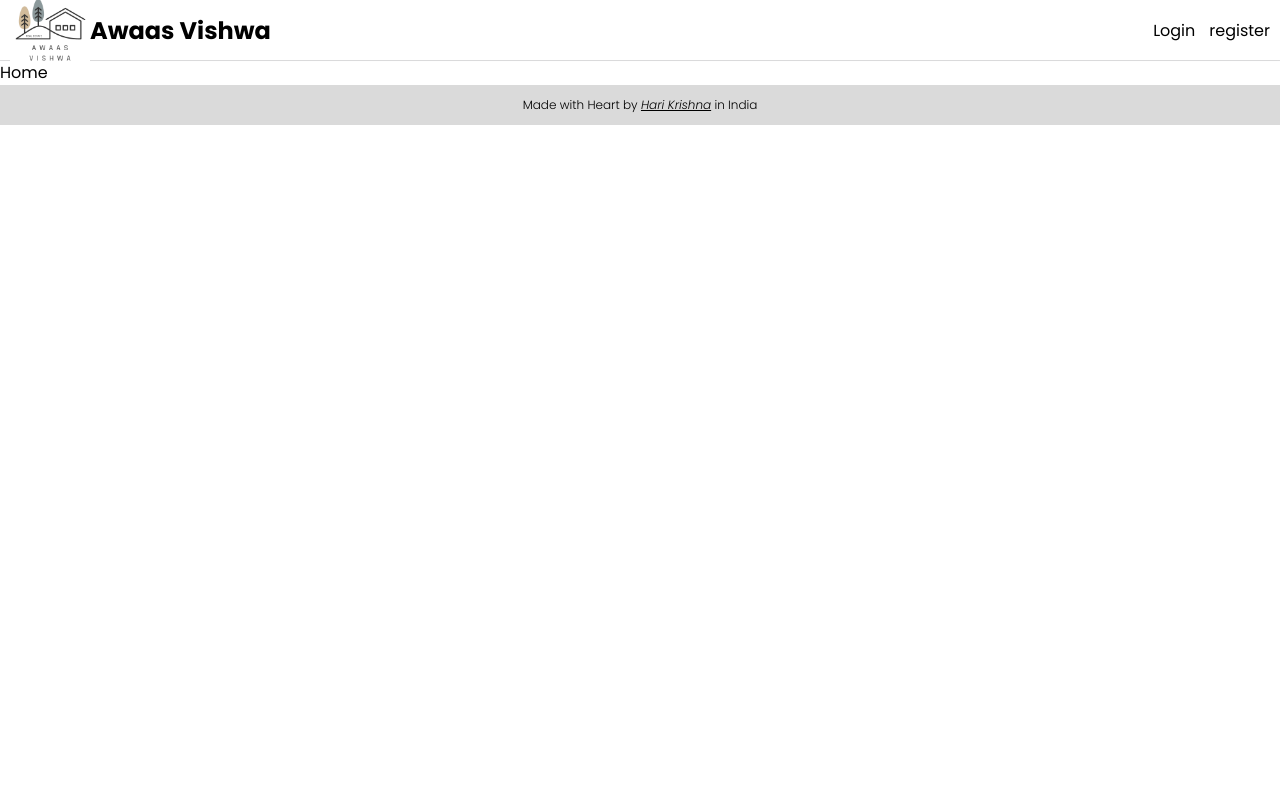
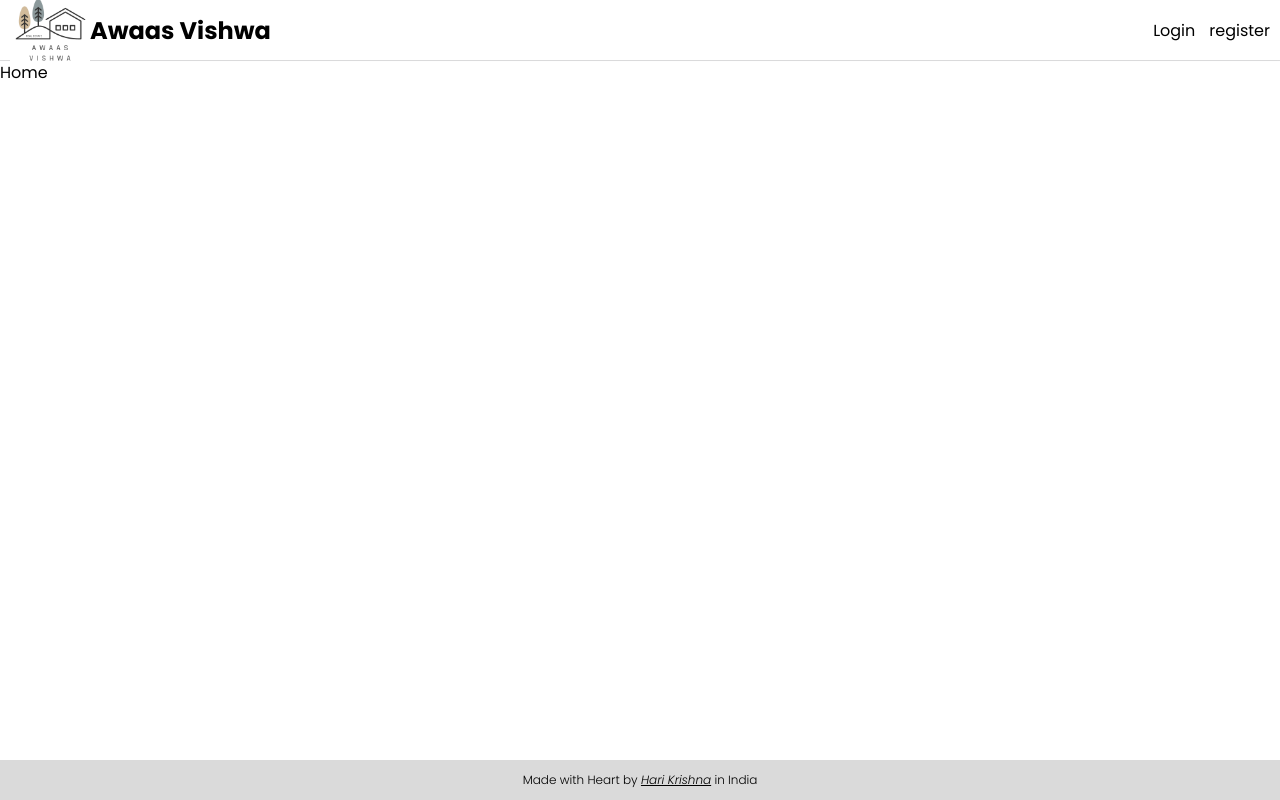
Before and after one commit to harikrishnait/awaas-Vishwa-fe, a React (Vite) app: page / in a window 1280 px wide. Built offline with nearby package versions, Linux system fonts and the light colour scheme.

Commit message:
chore: footer fixed at bottom

```diff
--- a/src/App.css
+++ b/src/App.css
@@ -52,6 +52,8 @@ FOOTER
 */
 
 footer {
+    position: fixed;
+    bottom: 0%;
     width: 100%;
     height: 40px;
     display: flex;
@@ -94,3 +96,8 @@ REGISTER PAGE
     text-align: center;
     margin-bottom: 20px;
 }
+@media only screen and (max-width: 800px) {
+    footer {
+        display: none;
+    }
+}
```
